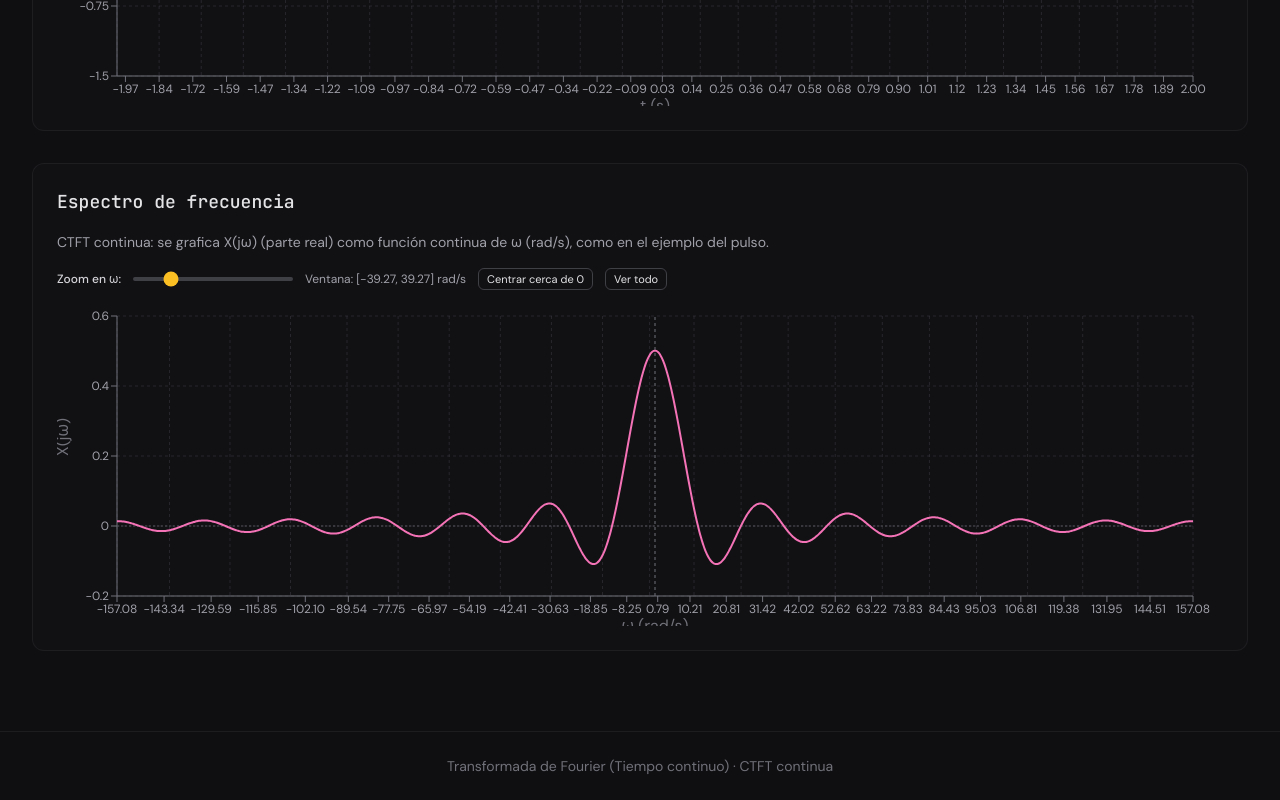
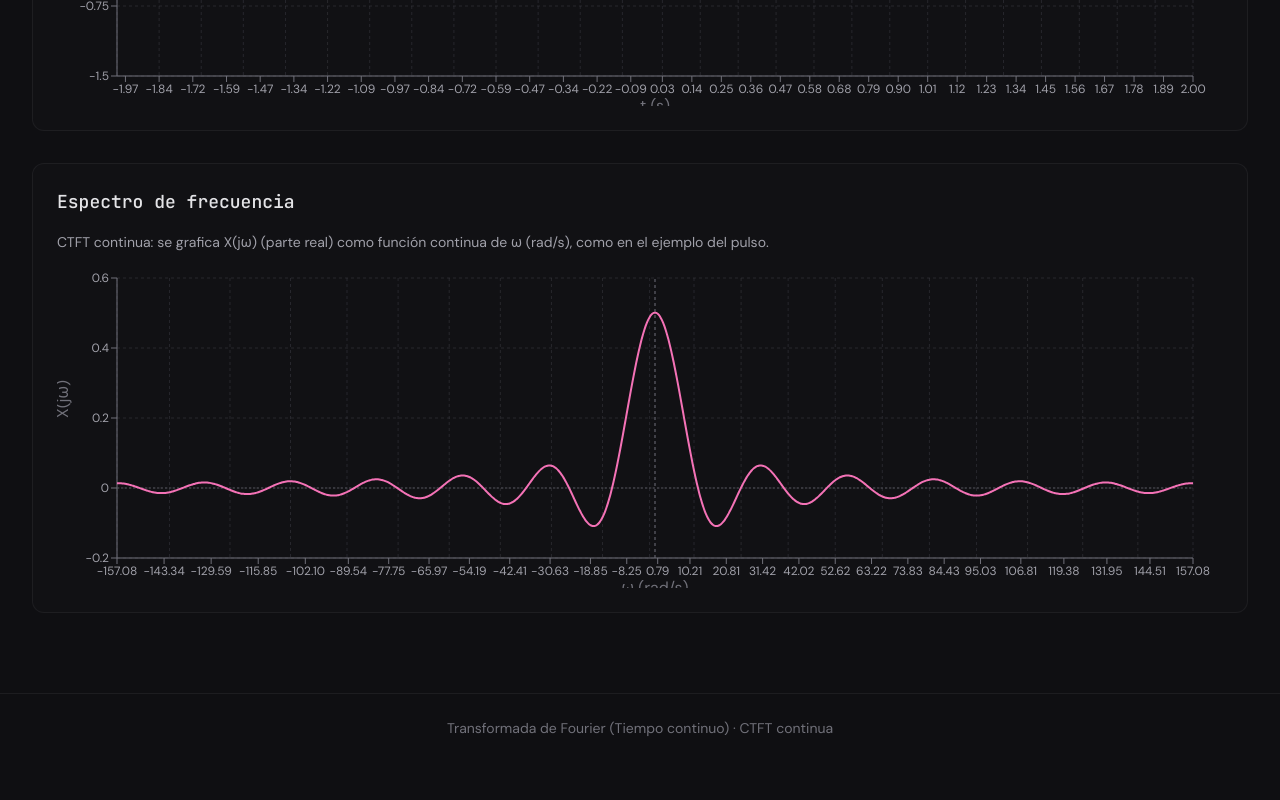
Before and after one commit to Oliverx25/Transformada-Fourier, a React (Vite) app: page / in a window 1280 px wide. Shown: the part 1063-1863 px from the top of the page. After the commit the page ends 1825 px from the top, so only its background shows below. Built offline with nearby package versions, Linux system fonts and the light colour scheme.

Commit message:
Quitar botones

```diff
--- a/src/App.tsx
+++ b/src/App.tsx
@@ -280,44 +280,7 @@ function App(): React.ReactElement {
               CTFT continua: se grafica X(jω) (parte real) como función continua de ω (rad/s), como en el ejemplo del pulso.
             </p>
             {spectrumData.length > 0 ? (
-              <>
-                <div className="mb-4 flex flex-wrap items-center gap-3 text-xs text-zinc-400">
-                  <span className="font-medium text-zinc-300">Zoom en ω:</span>
-                  <input
-                    type="range"
-                    min={omegaMax * 0.05}
-                    max={omegaMax}
-                    step={omegaMax / 200}
-                    value={omegaZoom ?? omegaMax}
-                    onChange={(e) => setOmegaZoom(Number(e.target.value))}
-                    className="h-1 w-40 cursor-pointer appearance-none rounded-full bg-zinc-700 accent-amber-400"
-                  />
-                  <span>
-                    Ventana: [−
-                    {(omegaZoom ?? omegaMax).toFixed(2)}, {(omegaZoom ?? omegaMax).toFixed(2)}] rad/s
-                  </span>
-                  <button
-                    type="button"
-                    onClick={() => setOmegaZoom(omegaMax / 4)}
-                    className="rounded-md border border-zinc-700 px-2 py-0.5 text-[11px] text-zinc-200 hover:border-amber-500 hover:text-amber-300"
-                  >
-                    Centrar cerca de 0
-                  </button>
-                  <button
-                    type="button"
-                    onClick={() => setOmegaZoom(omegaMax)}
-                    className="rounded-md border border-zinc-700 px-2 py-0.5 text-[11px] text-zinc-200 hover:border-amber-500 hover:text-amber-300"
-                  >
-                    Ver todo
-                  </button>
-                </div>
-                <SpectrumChart
-                  data={spectrumData}
-                  xDomain={
-                    omegaZoom && omegaZoom > 0 ? ([-omegaZoom, omegaZoom] as [number, number]) : undefined
-                  }
-                />
-              </>
+              <SpectrumChart data={spectrumData} />
             ) : (
               <div className="flex h-[320px] items-center justify-center rounded-lg bg-zinc-800/30 text-zinc-500">
                 El espectro se mostrará cuando la señal sea válida
```
